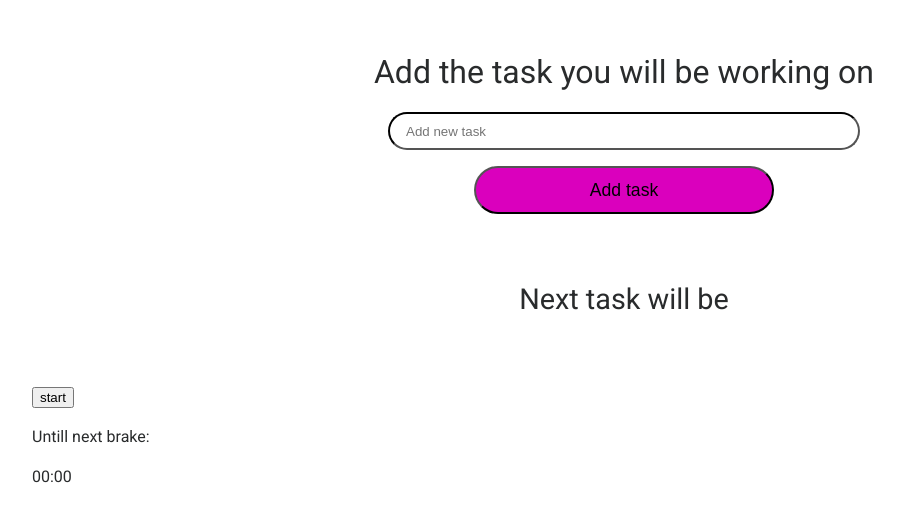
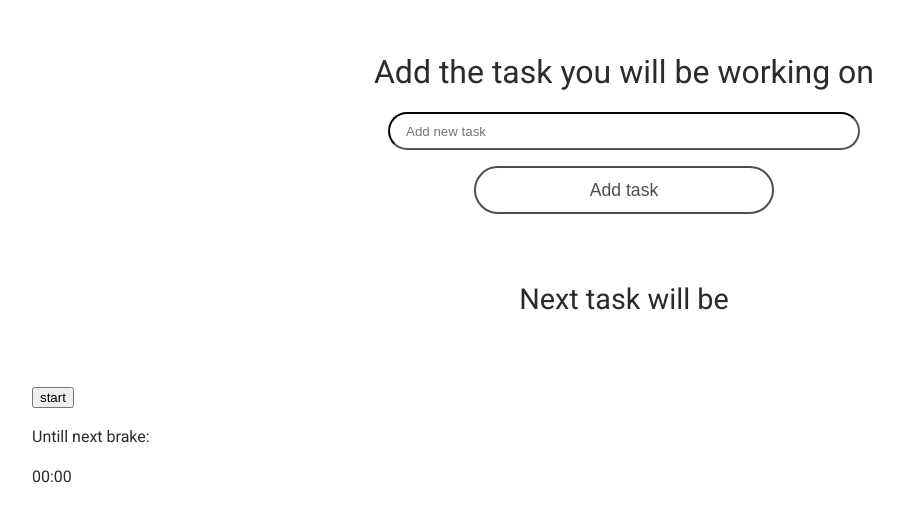
Before and after one commit to mikkometso/react-pomodoro-timer, a React (Create React App) app: page / in a window 1280 px wide. Shown: the top 520 px of the page, without its empty margins (16-919 px from the left). Built offline with nearby package versions, Linux system fonts and the light colour scheme.

Commit message:
continue styling Button component

```diff
--- a/src/components/Button/Button.tsx
+++ b/src/components/Button/Button.tsx
@@ -1,25 +1,42 @@
 import React from 'react';
-import styled from 'styled-components';
+import styled, { css } from 'styled-components';
 
 interface Button {
   text: string;
   color?: string;
   filled?: boolean;
+  rounded?: boolean;
   disabled?: boolean;
 }
 
-const StyledButton = styled.button<{ color?: string; filled?: boolean; disabled?: boolean }>`
+const StyledButton = styled.button<{ color?: string; filled?: boolean; rounded?: boolean; disabled?: boolean }>`
+  font-size: 1.1rem;
   height: 3rem;
-  border-radius: 25px;
-  background-color: transparent;
-  font-size: 1.1rem;
-  background-color: ${props => (props.color ? `${props.color};` : 'red')};
+  ${props =>
+    props.rounded &&
+    css`
+      border-radius: 25px;
+    `}
+  ${props =>
+    props.filled
+      ? css`
+          color: #fff;
+          background-color: ${props.color};
+          border-color: ${props.color};
+          border-style: solid;
+        `
+      : css`
+          color: ${props.color};
+          border-color: ${props.color};
+          border-style: solid;
+          background-color: transparent;
+        `}
 `;
 
 const Button: React.FC<Button> = props => {
-  const { text, color, filled, disabled } = props;
+  const { text, color, filled, rounded, disabled } = props;
   return (
-    <StyledButton color={color} filled={filled} disabled={disabled}>
+    <StyledButton color={color} filled={filled} rounded={rounded} disabled={disabled}>
       {text}
     </StyledButton>
   );
--- a/src/components/Input/Input.tsx
+++ b/src/components/Input/Input.tsx
@@ -15,7 +15,7 @@ const Input: React.FC<InputProps> = props => {
       <form onSubmit={submitHandler}>
         <label htmlFor="taskInput">Add the task you will be working on</label>
         <input id="taskInput" type="text" placeholder="Add new task" ref={inputRef} />
-        <Button text="Add task" color="#da00bd" />
+        <Button text="Add task" color="#4e4e4e" rounded />
       </form>
     </StyledInputWrapper>
   );
```
